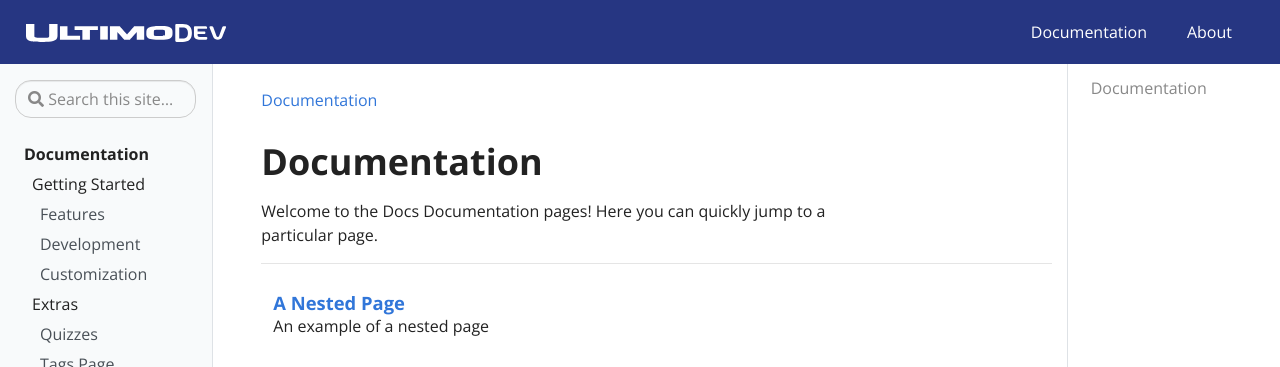
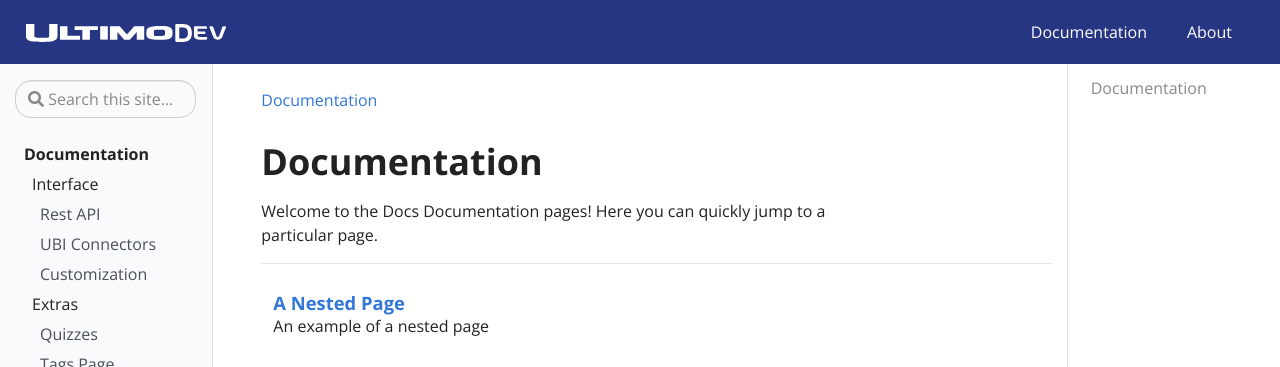
Before and after one commit to ejniemeijer/ejniemeijer.github.io, a Jekyll site: the page built from pages/docs.md, in a window 1280 px wide. Shown: the top 367 px of the page. Built offline with Jekyll 4.4.1, drawn with Linux system fonts in a browser that asks for light colours.

Commit message:
Update toc.yml

```diff
--- a/_data/toc.yml
+++ b/_data/toc.yml
@@ -1,12 +1,12 @@
 - title: Documentation
   url: docs
   links:
-    - title: "Getting Started"
+    - title: "Interface"
       url: "docs/getting-started"
       children:
-        - title: Features
+        - title: Rest API
           url: "docs/getting-started#getting-started"
-        - title: Development
+        - title: UBI Connectors
           url: "docs/getting-started#development"
         - title: Customization
           url: "docs/getting-started#customization"
```
